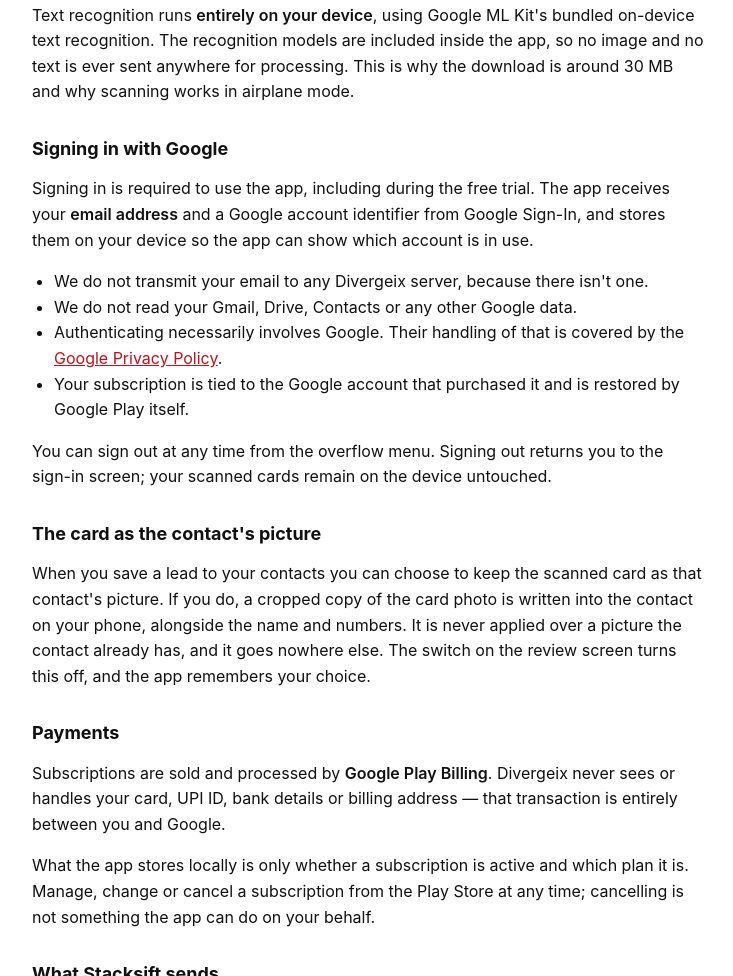
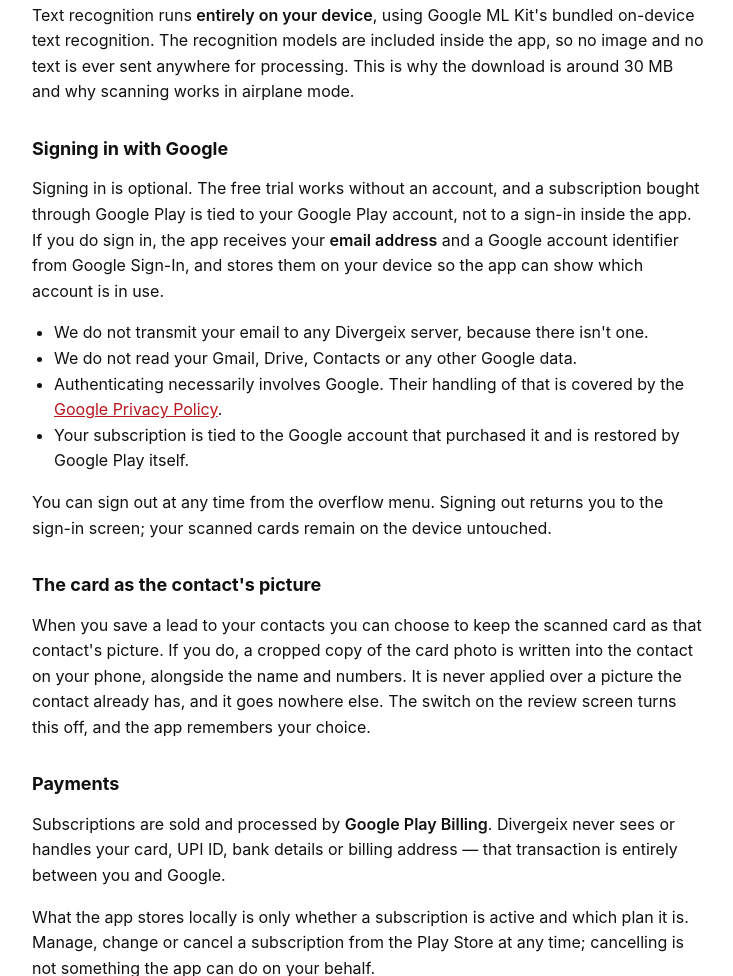
Before and after one commit to divergeix/privacy, a plain HTML site: page index.html in a window 1280 px wide. Shown: the part 1133-2109 px from the top of the page, without its empty margins (272-1005 px from the left). Drawn offline with Linux system fonts and the light colour scheme.

Commit message:
Stacksift: sign-in is optional (1.0.1)

```diff
--- a/index.html
+++ b/index.html
@@ -73,8 +73,7 @@
 so no image and no text is ever sent anywhere for processing. This is why the
 download is around 30 MB and why scanning works in airplane mode.</p>
 <h3>Signing in with Google</h3>
-<p>Signing in is required to use the app, including during the free trial. The
-app receives your <strong>email address</strong> and a Google account identifier from
+<p>Signing in is optional. The free trial works without an account, and a subscription bought through Google Play is tied to your Google Play account, not to a sign-in inside the app. If you do sign in, the app receives your <strong>email address</strong> and a Google account identifier from
 Google Sign-In, and stores them on your device so the app can show which
 account is in use.</p>
 <ul>
```
